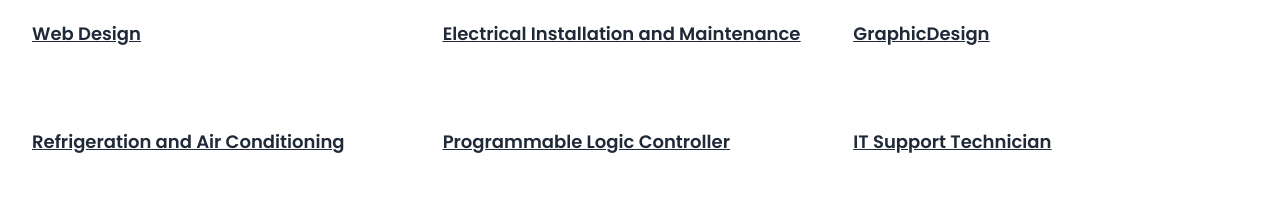
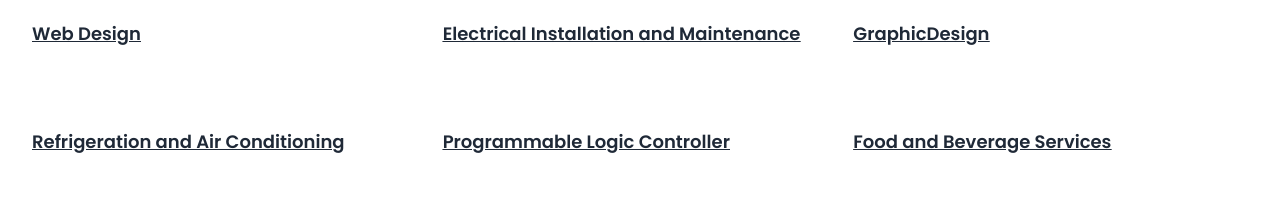
Before and after one commit to Ashraful-Islam-Alif/brac-isd, a React (Vite) app: page /offline in a window 1280 px wide. Shown: the part 2880-3098 px from the top of the page. Built offline with nearby package versions, Linux system fonts and the light colour scheme.

Commit message:
it support course remove from ui

```diff
--- a/src/Routes/Routes.jsx
+++ b/src/Routes/Routes.jsx
@@ -25,7 +25,6 @@ import ElectricalInstalAndMaintenanceCourses from "../pages/Offline/ListOfAllCou
 import RefrigerationAndAirConditioningCourses from "../pages/Offline/ListOfAllCourses/ListOfAllCourses/RefrigerationAndAirConditioningCourses";
 import ProgrammableLogicControllerCourses from "../pages/Offline/ListOfAllCourses/ListOfAllCourses/ProgrammableLogicControllerCourses";
 import GraphicsDesignCourses from "../pages/Offline/ListOfAllCourses/ListOfAllCourses/GraphicsDesignCourses";
-import ITSupportTechnicianCourses from "../pages/Offline/ListOfAllCourses/ListOfAllCourses/ITSupportTechnicianCourses";
 import FoodAndBeverageServicesCourses from "../pages/Offline/ListOfAllCourses/ListOfAllCourses/FoodAndBeverageServicesCourses";
 import HouseKeepingOccupationCourses from "../pages/Offline/ListOfAllCourses/ListOfAllCourses/HouseKeepingOccupationCourses";
 import SewingMachine from "../pages/Offline/ListOfAllCourses/ListOfAllCourses/SewingMachine";
@@ -146,10 +145,6 @@ export const router = createBrowserRouter([
         element: <GraphicsDesignCourses></GraphicsDesignCourses>
       },
       {
-        path: "offline/courses/it-support-technician",
-        element: <ITSupportTechnicianCourses></ITSupportTechnicianCourses>
-      },
-      {
         path: "offline/courses/food-beverage-services",
         element: <FoodAndBeverageServicesCourses></FoodAndBeverageServicesCourses>
       },
--- a/src/pages/Offline/Home/ListOfCourses/ListOfCourses.jsx
+++ b/src/pages/Offline/Home/ListOfCourses/ListOfCourses.jsx
@@ -39,11 +39,11 @@ const ListOfCourses = () => {
         <div className="my-8 text-lg font-semibold underline">
           <Link to="/offline/courses/plc">Programmable Logic Controller</Link>
         </div>
-        <div className="my-8 text-lg font-semibold underline">
+        {/* <div className="my-8 text-lg font-semibold underline">
           <Link to="/offline/courses/it-support-technician">
             IT Support Technician
           </Link>
-        </div>
+        </div> */}
         <div className="my-8 text-lg font-semibold underline">
           <Link to="/offline/courses/food-beverage-services">
             Food and Beverage Services
--- a/src/pages/Offline/Home/Navbar/Navbar.jsx
+++ b/src/pages/Offline/Home/Navbar/Navbar.jsx
@@ -89,9 +89,9 @@ const Navbar = () => {
         <li>
           <Link to="/offline/courses/plc">Programmable Logic Controller</Link>
         </li>
-        <li>
+        {/* <li>
           <Link to="/offline/courses/it-support-technician">IT Support Technician</Link>
-        </li>
+        </li> */}
         <li>
           <Link to="/offline/courses/food-beverage-services">
             Food and Beverage Services
```
